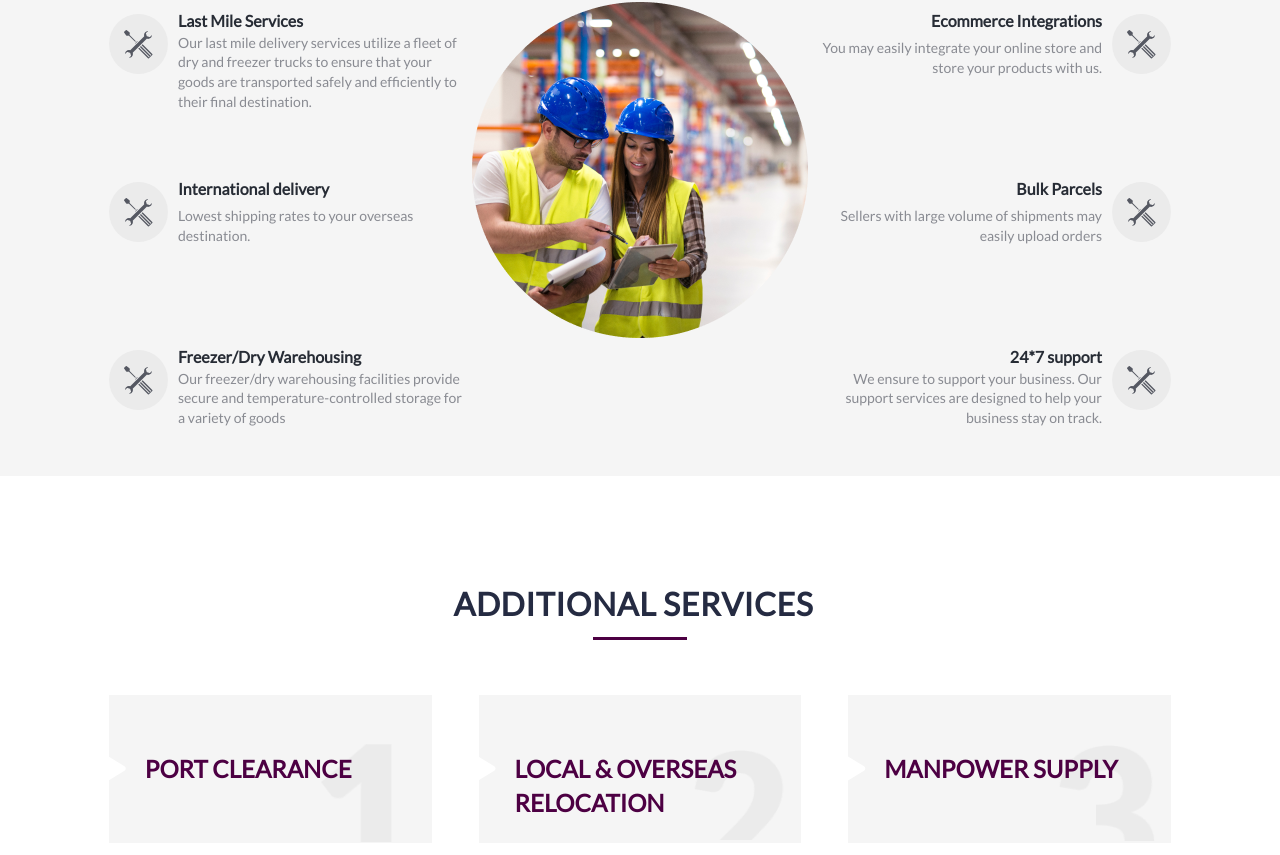
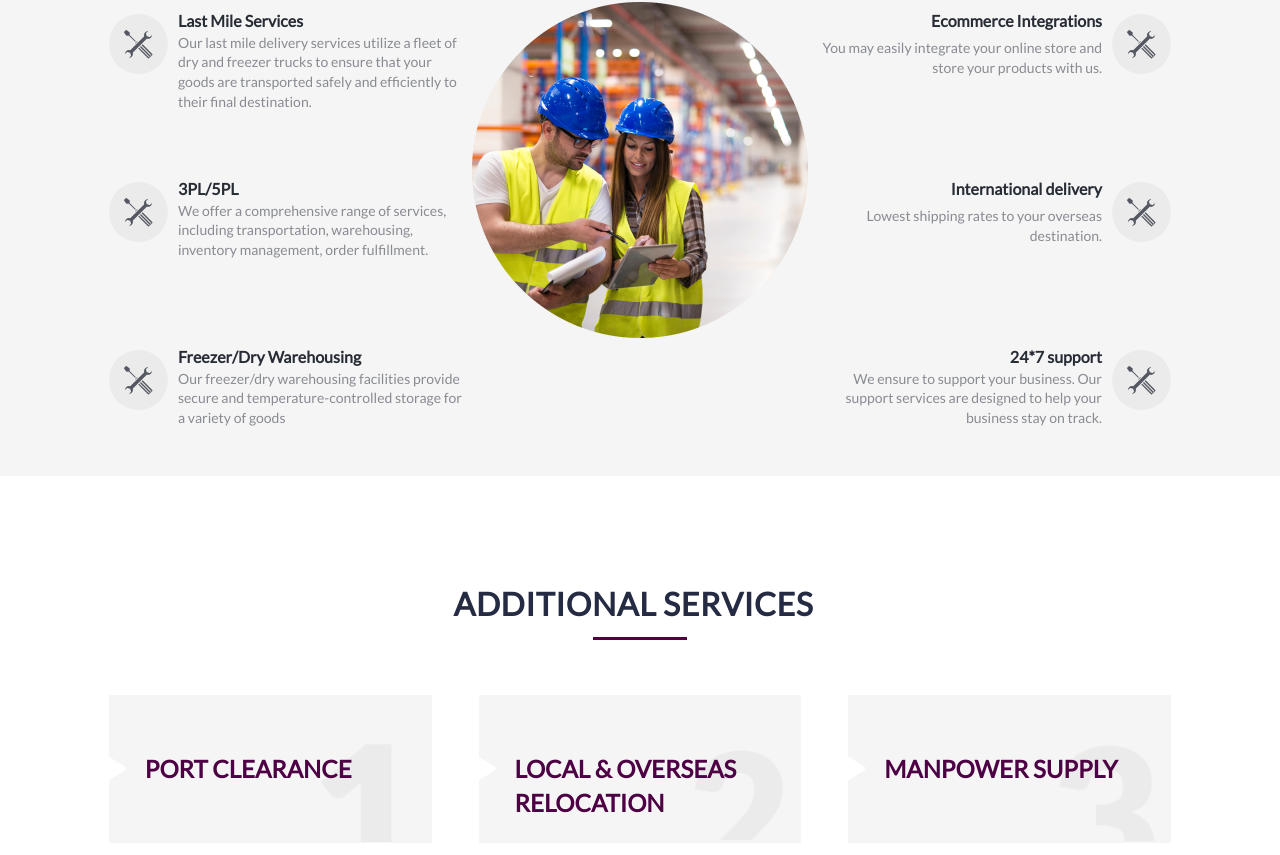
Before and after one commit to faizankhan2595/alexis, a React (Create React App) app: page / in a window 1280 px wide. Shown: the part 2885-3740 px from the top of the page. Built offline with nearby package versions, Linux system fonts and the light colour scheme.

Commit message:
changes core capabiilities

```diff
--- a/src/components/CoreCapabilities.jsx
+++ b/src/components/CoreCapabilities.jsx
@@ -64,9 +64,9 @@ const CoreCapabilities = () => {
               </div>
 
               <div className="contentleft">
-                <div className="headingleft">International delivery</div>
+                <div className="headingleft">3PL/5PL </div>
                 <div className="textleft">
-                  Lowest shipping rates to your overseas destination.
+                We offer a comprehensive range of services, including transportation, warehousing, inventory management, order fulfillment.
                 </div>
               </div>
             </div>
@@ -131,10 +131,9 @@ const CoreCapabilities = () => {
 
             <div className="box box2">
               <div className="contentright">
-                <div className="headingright">Bulk Parcels</div>
+                <div className="headingright">International delivery</div>
                 <div className="textright">
-                  Sellers with large volume of shipments may easily upload
-                  orders
+                Lowest shipping rates to your overseas destination.
                 </div>
               </div>
 
--- a/src/components/WhatDoYou.jsx
+++ b/src/components/WhatDoYou.jsx
@@ -13,6 +13,8 @@ const WhatDoYou = () => {
         <div className="bottom">
           <div className="content">
           We offer comprehensive logistics solutions, from the initial pickup of goods to final delivery. We provide shipping containers, packing and crating services, and transportation insurance to ensure the safe and secure transport of our clients' products.
+          <br></br>
+          Our shipping services cater to both domestic and international markets.
           </div>
 
           <div className="button"><a href="">LEARN MORE</a></div>
```
